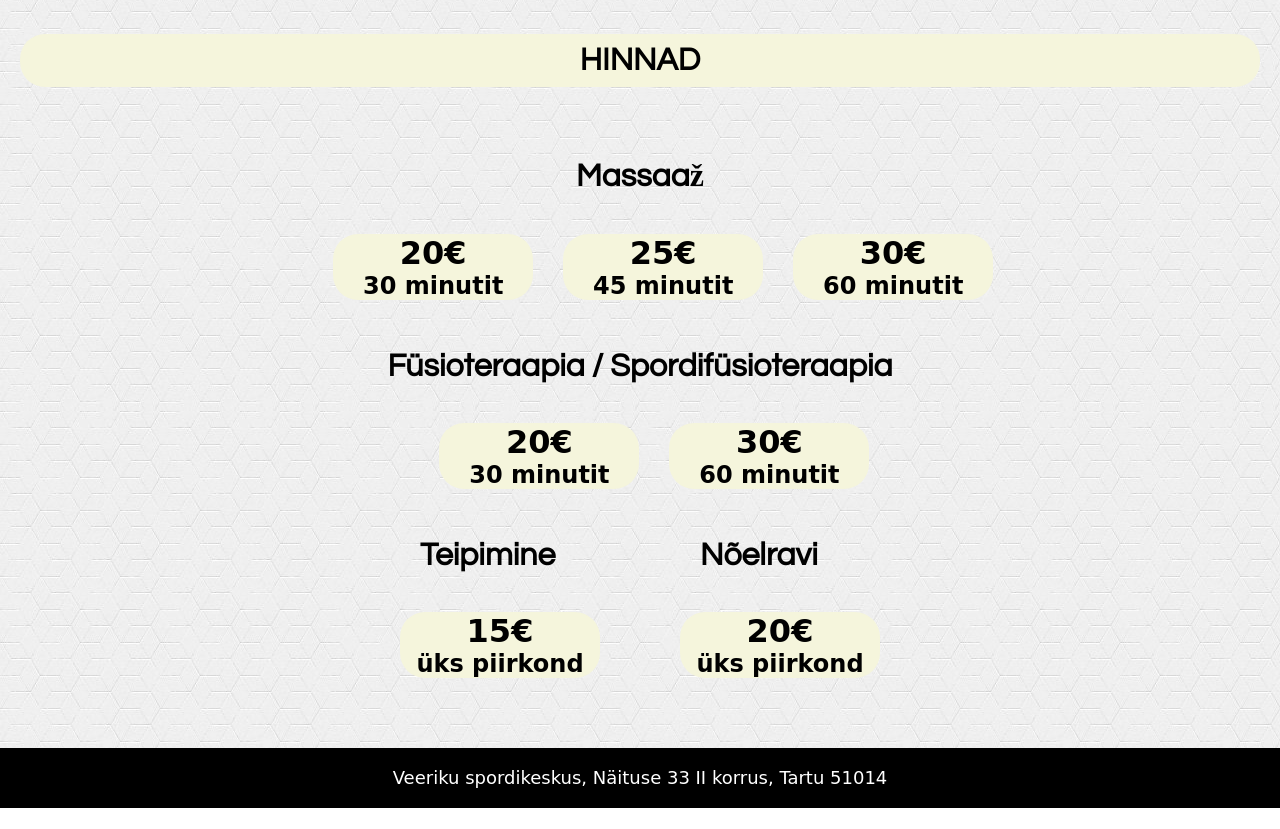
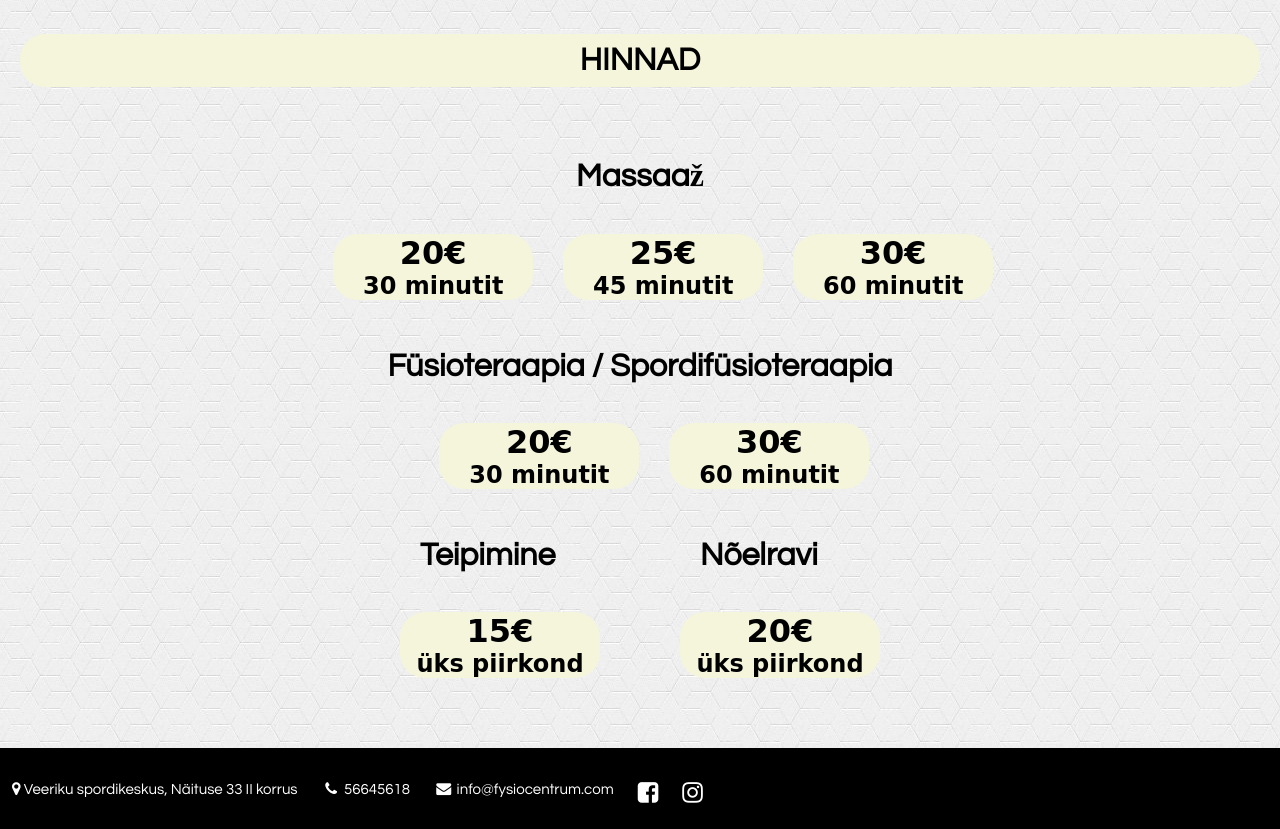
Before and after one commit to liisahm/veebilehe_projekt, a plain HTML site: page teenused.html in a window 1280 px wide. Shown: the part 2989-3818 px from the top of the page. Before the commit the page ends 3797 px from the top, so only its background shows below. Drawn offline with Linux system fonts and the light colour scheme; a script that the page names is missing.

Commit message:
changed footer

```diff
--- a/css/style.css
+++ b/css/style.css
@@ -119,7 +119,7 @@ footer {
 	background-color: black;
 	margin-top: 20px;
 	padding-top: 20px;
-	padding-bottom: 20px;
+	padding-bottom: 10px;
 	width: 100%;
 	text-align: center;
 	color: white;
--- a/teenused.html
+++ b/teenused.html
@@ -196,7 +196,14 @@
         </div>
 
         <footer>
-        <p>Veeriku spordikeskus, Näituse 33 II korrus, Tartu 51014</p>
+            <!-- icons from fontawesome.com -->
+            <div class ="navbar">
+                <a href="meist.html#contacts"><i class="fa fa-map-marker"></i> Veeriku spordikeskus, Näituse 33 II korrus</a>
+                <a href="meist.html#contacts"><i class="fa fa-fw fa-phone"></i> 56645618</a>
+                <a href="meist.html#contacts"><i class="fa fa-fw fa-envelope"></i> info@fysiocentrum.com</a>
+                <a href="https://www.facebook.com/FysioCentrum/" target="_blank"><i class="fa fa-facebook-square" style="font-size:24px"></i></a>
+                <a href="https://www.instagram.com/fysio_centrum" target="_blank"><i class="fa fa-instagram" style="font-size:24px"></i></a>
+            </div>
         </footer>
 
     </body>
```
Also changed, not shown: index.html (+8 -3 lines), meist.html (+9 -1 lines).
